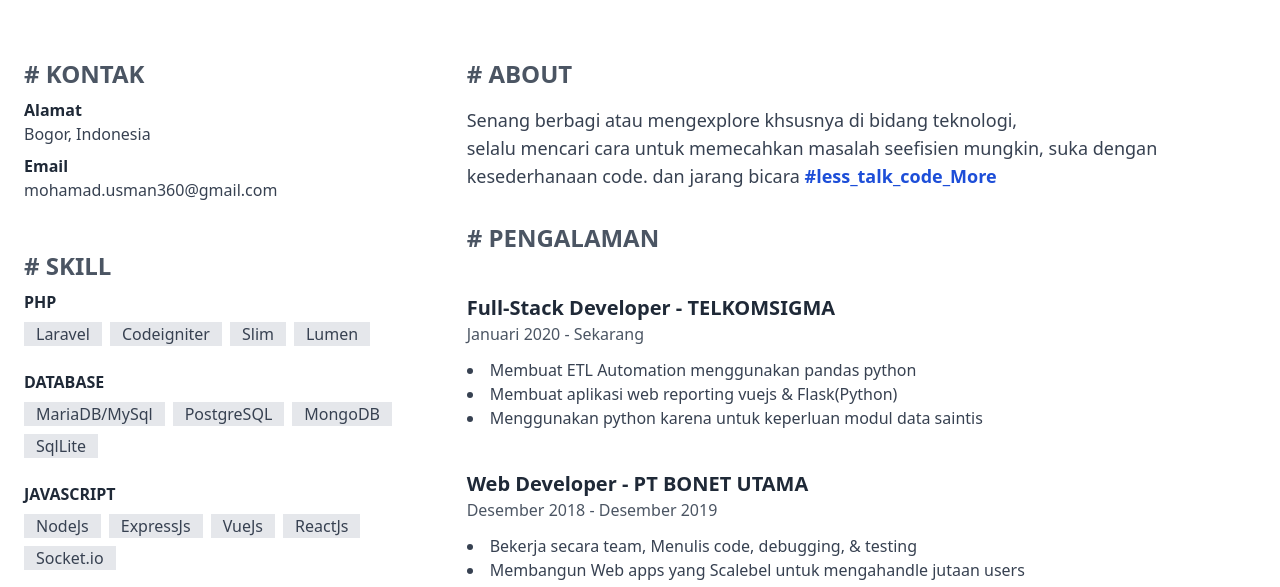
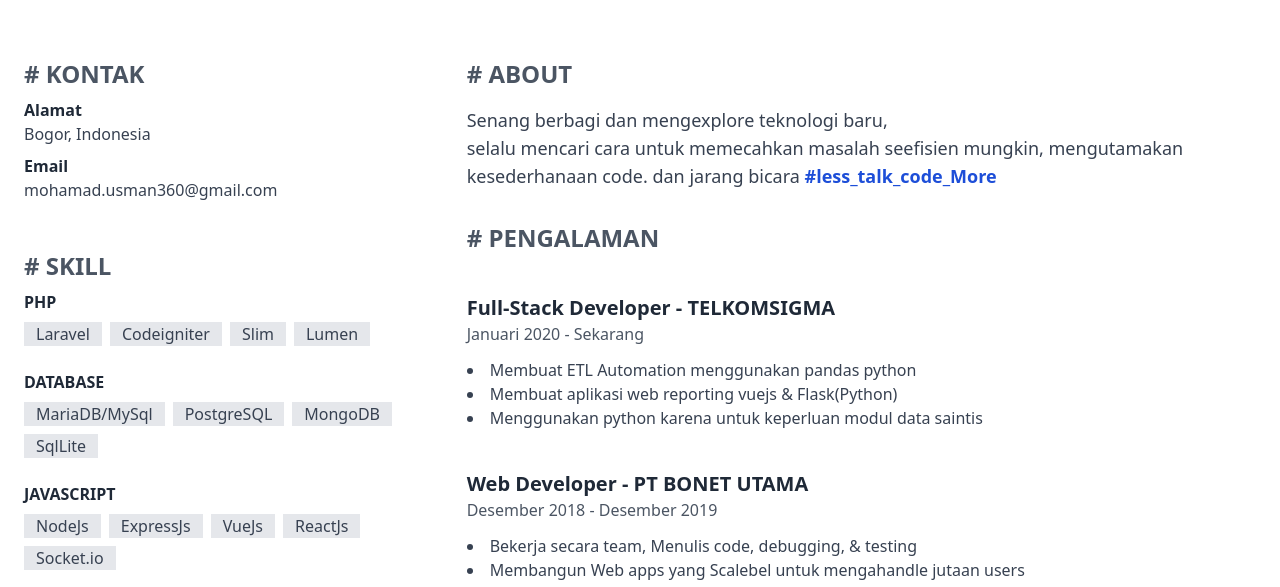
Before and after one commit to mohusman360/mohusman360.github.io, a plain HTML site: page index.html in a window 1280 px wide. Shown: the part 190-777 px from the top of the page. Drawn offline with nearby package versions, Linux system fonts and the light colour scheme.

Commit message:
Update index.html

```diff
--- a/index.html
+++ b/index.html
@@ -227,7 +227,7 @@
         <div>
             <h2 class="text-2xl font-extrabold text-gray-600"># ABOUT</h2>
               <p class="text-lg mt-4">
-                Senang berbagi atau mengexplore khsusnya di bidang teknologi, <br/>selalu mencari cara untuk memecahkan masalah seefisien mungkin,  suka dengan<br/> kesederhanaan code.
+                Senang berbagi dan mengexplore teknologi baru, <br/>selalu mencari cara untuk memecahkan masalah seefisien mungkin,  mengutamakan<br/> kesederhanaan code.
                  dan jarang bicara <a href="#" class="text-blue-700 font-bold">#less_talk_code_More</a>
             </p>
         </div>
```
